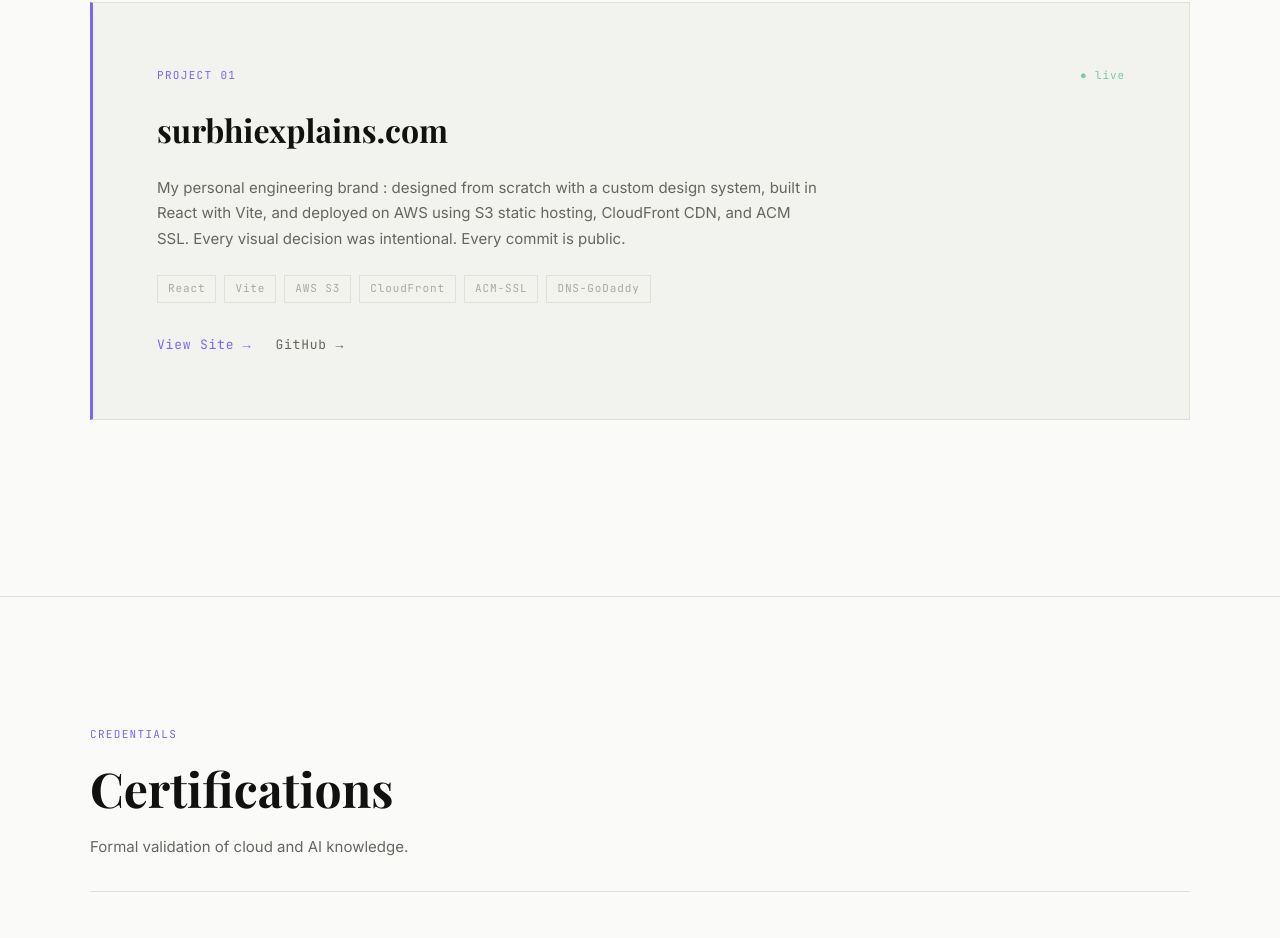
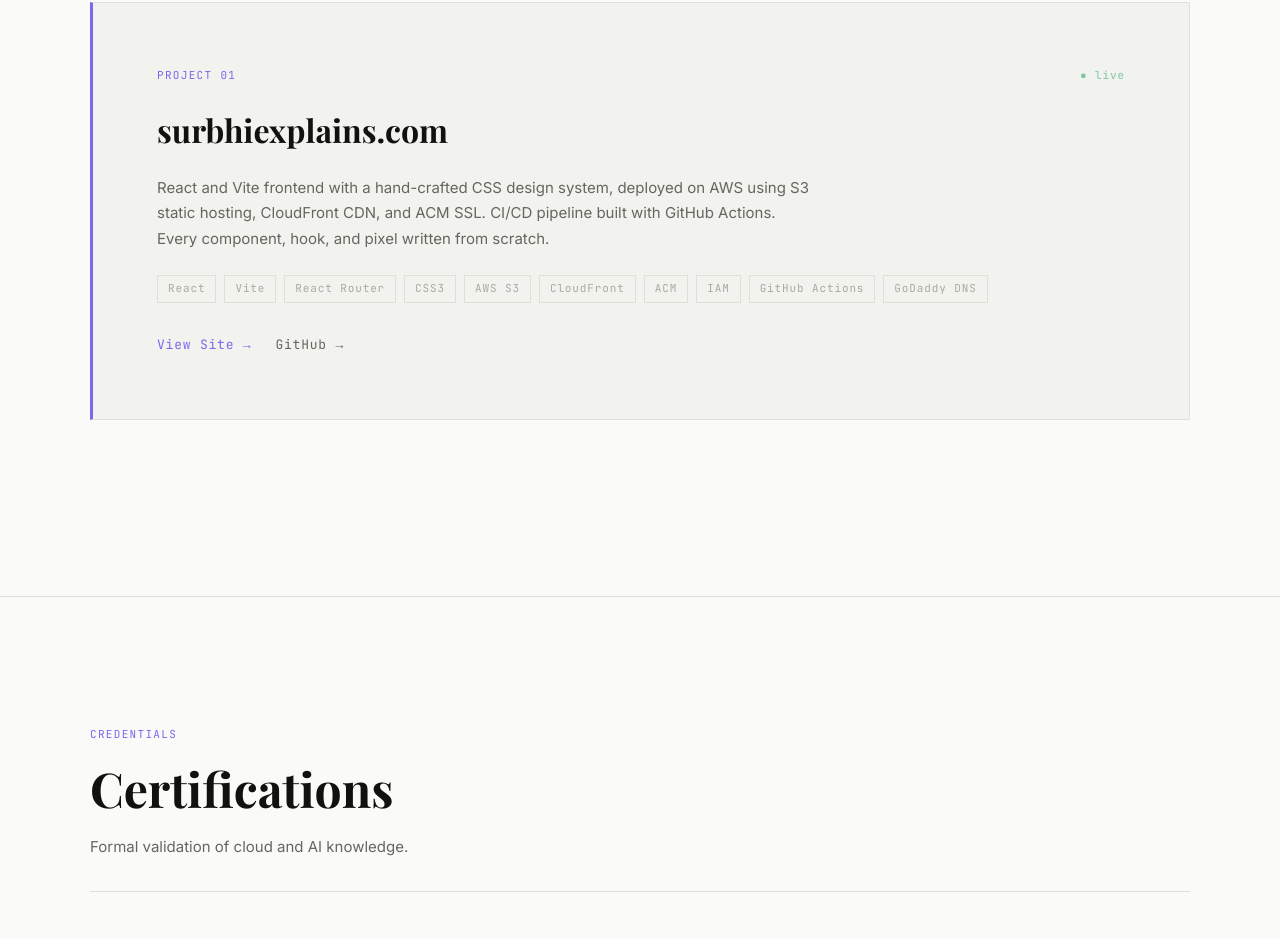
Before and after one commit to Code-Surbhi/SurbhiExplains, a React (Vite) app: page / in a window 1280 px wide. Shown: the part 4113-5051 px from the top of the page. Built offline with nearby package versions, Linux system fonts and the light colour scheme; a web font is replaced by a local one.

Commit message:
docs: update README and project card with full stack

```diff
--- a/src/components/Projects/Projects.jsx
+++ b/src/components/Projects/Projects.jsx
@@ -8,8 +8,19 @@ const projects = [
     status: "live",
     title: "surbhiexplains.com",
     description:
-      "My personal engineering brand : designed from scratch with a custom design system, built in React with Vite, and deployed on AWS using S3 static hosting, CloudFront CDN, and ACM SSL. Every visual decision was intentional. Every commit is public.",
-    stack: ["React", "Vite", "AWS S3", "CloudFront", "ACM-SSL", "DNS-GoDaddy"],
+      "React and Vite frontend with a hand-crafted CSS design system, deployed on AWS using S3 static hosting, CloudFront CDN, and ACM SSL. CI/CD pipeline built with GitHub Actions. Every component, hook, and pixel written from scratch.",
+    stack: [
+      "React",
+      "Vite",
+      "React Router",
+      "CSS3",
+      "AWS S3",
+      "CloudFront",
+      "ACM",
+      "IAM",
+      "GitHub Actions",
+      "GoDaddy DNS",
+    ],
     link: "https://surbhiexplains.com",
     github: "https://github.com/Code-Surbhi/SurbhiExplains",
   },
```
Also changed, not shown: 1 other file (tests, documents, lock files or other folders).
